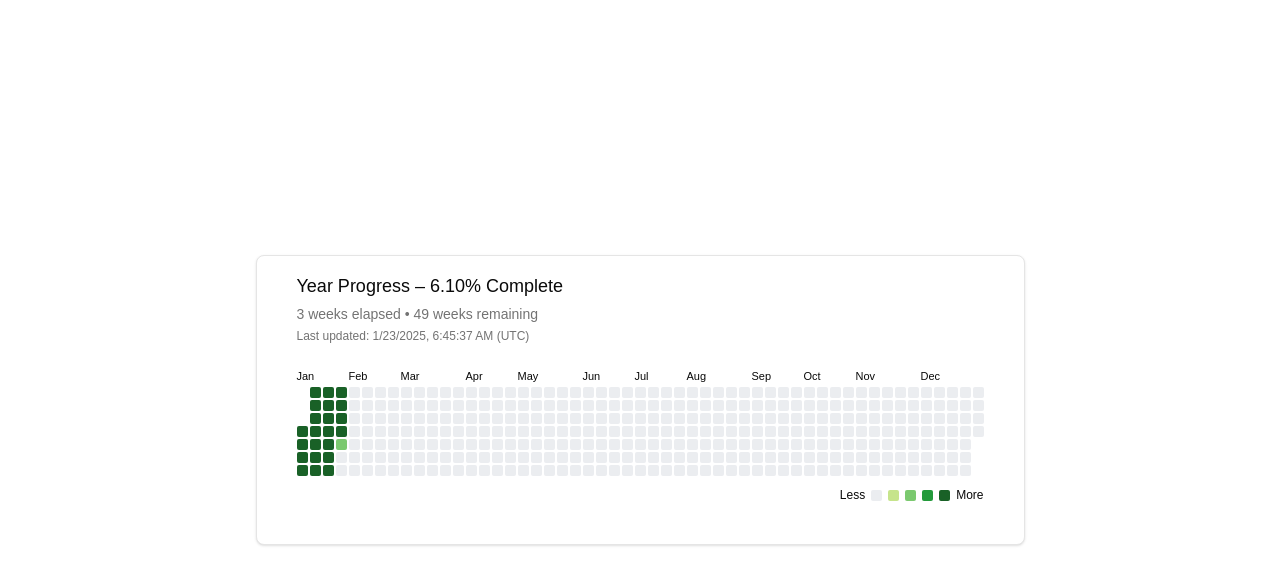
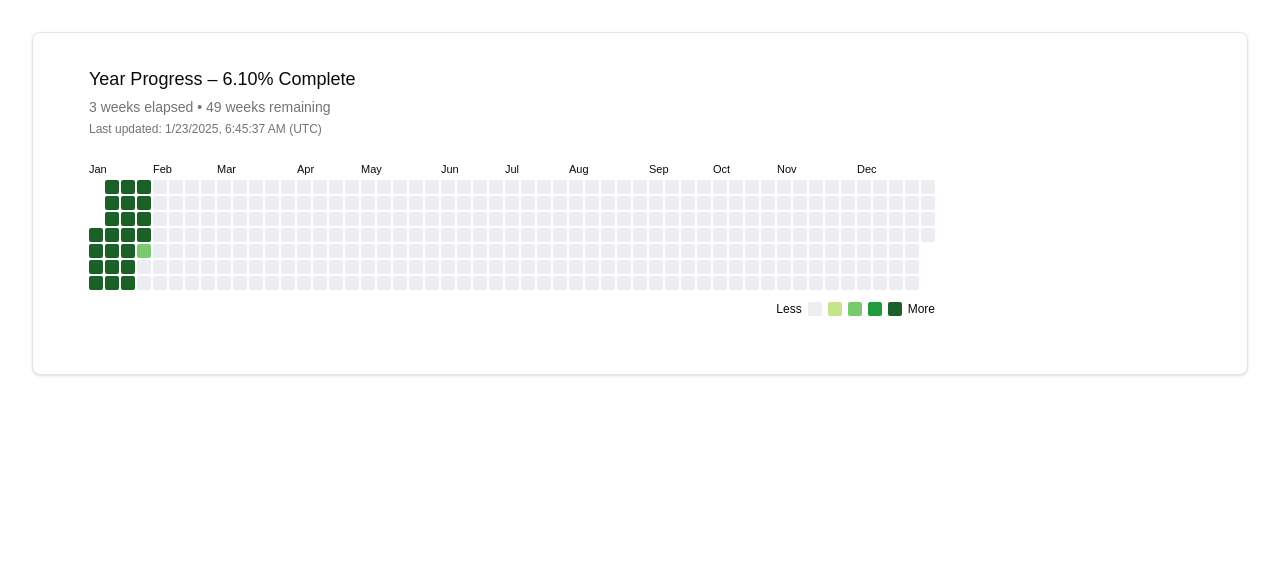
Before and after one commit to sriramkj07/Personalwebsite, a Next.js app: page /yeartracker in a window 1280 px wide. Shown: the top 584 px of the page. Built offline with nearby package versions, Linux system fonts and the light colour scheme.

Commit message:
Update YearProgress.tsx

```diff
--- a/app/yeartracker/components/YearProgress.tsx
+++ b/app/yeartracker/components/YearProgress.tsx
@@ -2,9 +2,6 @@
 
 import React, { useState, useEffect } from 'react';
 import { Card, CardContent } from "@/components/ui/card";
-
-// If you're not actually using these Card components, you can remove them
-// or replace them with plain <div> containers.
 
 const STORAGE_KEY = 'yearProgressState';
 const UPDATE_INTERVAL = 60000;
@@ -19,9 +16,9 @@ const GITHUB_COLORS = [
 ];
 
 interface YearProgressState {
-  daysElapsed: number;        // how many whole days so far
-  currentDayProgress: number; // fraction of today's progress
-  progress: number;           // 0–100% of year done
+  daysElapsed: number;
+  currentDayProgress: number;
+  progress: number;
   lastUpdate: string;
   timezone: string;
 }
@@ -36,7 +33,6 @@ const getStorageWithFallback = () => {
   }
 };
 
-// Compute how many days have elapsed in the current year
 const getDaysElapsedThisYear = (now: Date) => {
   const year = now.getFullYear();
   const startOfYear = new Date(year, 0, 1);
@@ -100,8 +96,11 @@ export default function YearProgress() {
     return () => clearInterval(timer);
   }, []);
 
-  /** Layout/config similar to GitHub’s style */
-  const cellSize = 11;
+  /**
+   * Make each cell bigger:
+   * Increase from 11px to 14px, and keep a small gap
+   */
+  const cellSize = 14;
   const cellGap = 2;
   const numRows = 7;
   const currentYear = new Date().getFullYear();
@@ -117,7 +116,6 @@ export default function YearProgress() {
   const lastColIndex = Math.floor((dayNumberDec31 + firstDayOffset) / numRows);
   const totalCols = lastColIndex + 1;
 
-  // Color function – future => light grey, partial => mid green, past => dark green
   const getCellColor = (dayNumber: number) => {
     if (dayNumber < state.daysElapsed) {
       return GITHUB_COLORS[4]; // darkest green
@@ -131,10 +129,9 @@ export default function YearProgress() {
     }
   };
 
-  // For the tooltip, e.g. "January 3, 2025"
+  // Show "January 3, 2025" style text
   const formatDate = (dayNumber: number) => {
     const date = new Date(currentYear, 0, dayNumber + 1);
-    // Long month format, e.g. "January 3, 2025"
     return date.toLocaleDateString(undefined, {
       year: 'numeric',
       month: 'long',
@@ -160,7 +157,6 @@ export default function YearProgress() {
                 backgroundColor: getCellColor(dayNumber),
                 borderRadius: 2
               }}
-              // Tooltip text:
               title={dateStr}
             />
           );
@@ -196,9 +192,7 @@ export default function YearProgress() {
       if (colIndex < 0 || colIndex >= totalCols) continue;
 
       const leftOffset = colIndex * (cellSize + cellGap);
-      // e.g. "Jan", "Feb"
       const monthName = firstOfMonth.toLocaleString(undefined, { month: 'short' });
-
       labels.push(
         <div
           key={`month-${m}`}
@@ -217,14 +211,14 @@ export default function YearProgress() {
     return labels;
   };
 
-  // Figure out overall width/height so we can position everything neatly
+  // Overall width/height in px
   const gridWidth = totalCols * (cellSize + cellGap) - cellGap;
   const gridHeight = numRows * (cellSize + cellGap) - cellGap;
 
   return (
-    <div className="min-h-screen bg-background p-8 flex justify-center items-center">
-      {/* No more max-w-5xl: let the grid fill the space */}
-      <Card className="bg-background text-foreground w-auto border shadow p-4">
+    <div className="min-h-screen bg-background p-8">
+      {/* Make the card take full width so it expands */}
+      <Card className="bg-background text-foreground w-full border shadow p-8">
         <CardContent>
           <div className="mb-6">
             <div className="text-lg mb-1">
@@ -239,14 +233,14 @@ export default function YearProgress() {
             </div>
           </div>
 
-          {/* The grid area */}
+          {/* Main grid area */}
           <div style={{ position: 'relative', width: gridWidth }}>
             {/* Month labels row */}
             <div style={{ position: 'relative', height: 15, marginBottom: 4 }}>
               {monthLabels()}
             </div>
 
-            {/* The main 7xN grid */}
+            {/* The 7xN grid */}
             <div
               style={{
                 display: 'flex',
```
